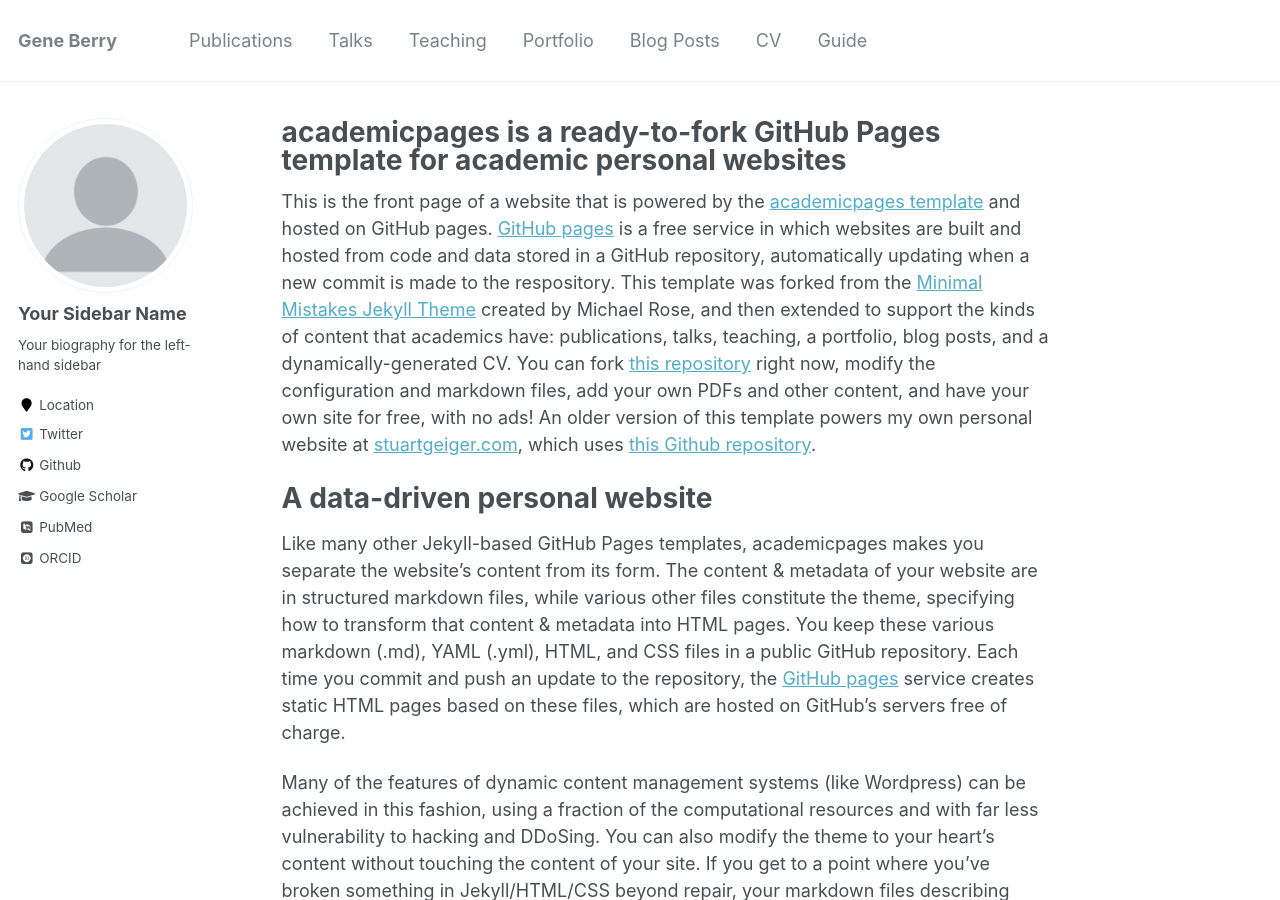
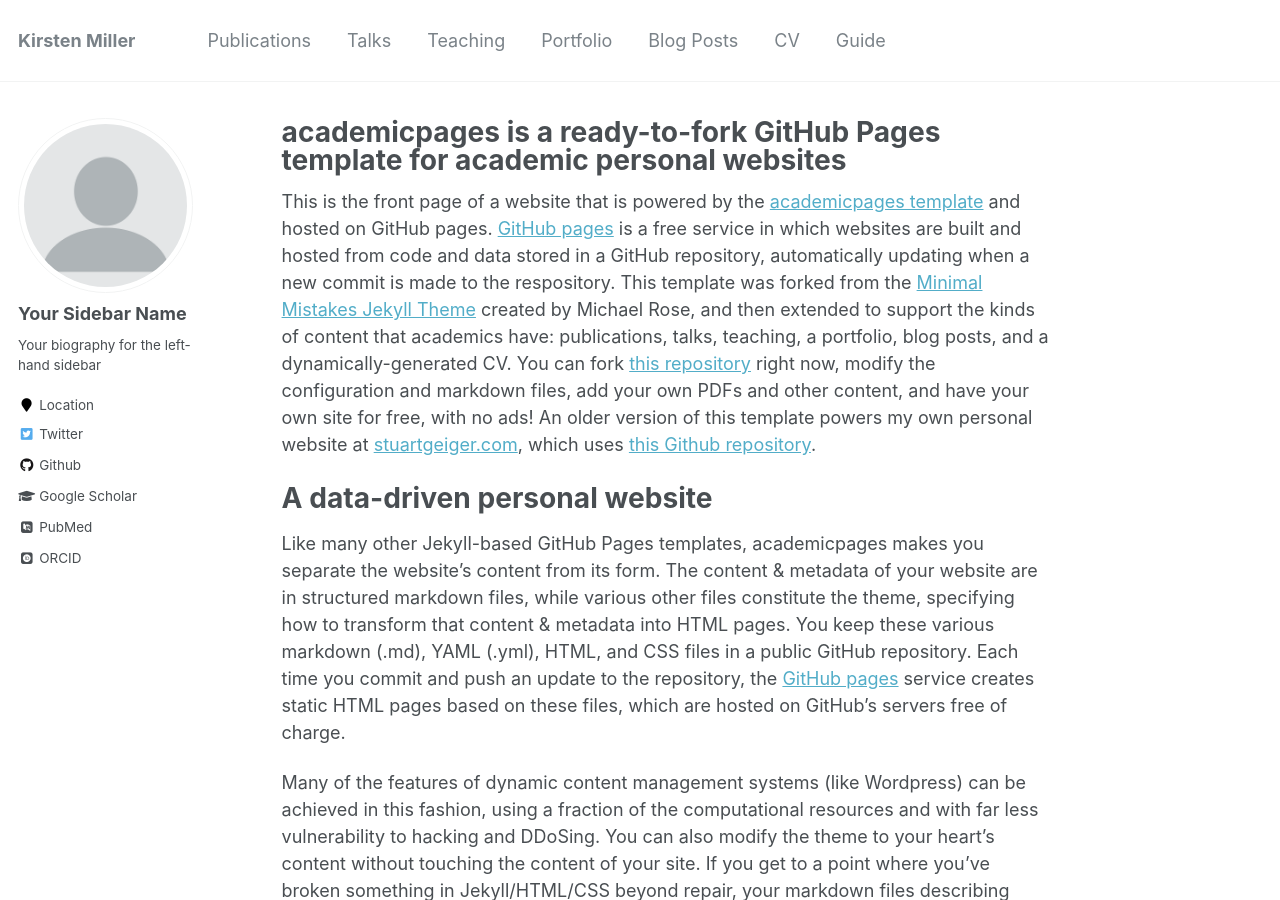
Before and after one commit to GeneBerry/Geneberry.github.io, a Jekyll site: the page built from _pages/about.md, in a window 1280 px wide and 900 px high. Built offline with Jekyll 4.4.1, drawn with Linux system fonts in a browser that asks for light colours; some web fonts are replaced.

Commit message:
Update _config.yml

```diff
--- a/_config.yml
+++ b/_config.yml
@@ -6,14 +6,14 @@
 # `jekyll serve`. If you change this file, please restart the server process.
 
 # Site Settings
-locale                   : "en-UK"
-title                    : "Gene Berry"
+locale                   : "en-US"
+title                    : "Kirsten Miller"
 title_separator          : "-"
 name                     : &name "Kirsten Miller"
 description              : &description "personal description"
-url                      : https://geneberry.github.io # the base hostname & protocol for your site e.g. "https://mmistakes.github.io"
+url                      : https://Geneberry.github.io # the base hostname & protocol for your site e.g. "https://mmistakes.github.io"
 baseurl                  : "" # the subpath of your site, e.g. "/blog"
-repository               : "geneberry/geneberry.github.io"
+repository               : "geneberry/Geneberry.github.io"
 teaser                   :  # filename of teaser fallback teaser image placed in /images/, .e.g. "500x300.png"
 breadcrumbs              : false # true, false (default)
 words_per_minute         : 160
```
